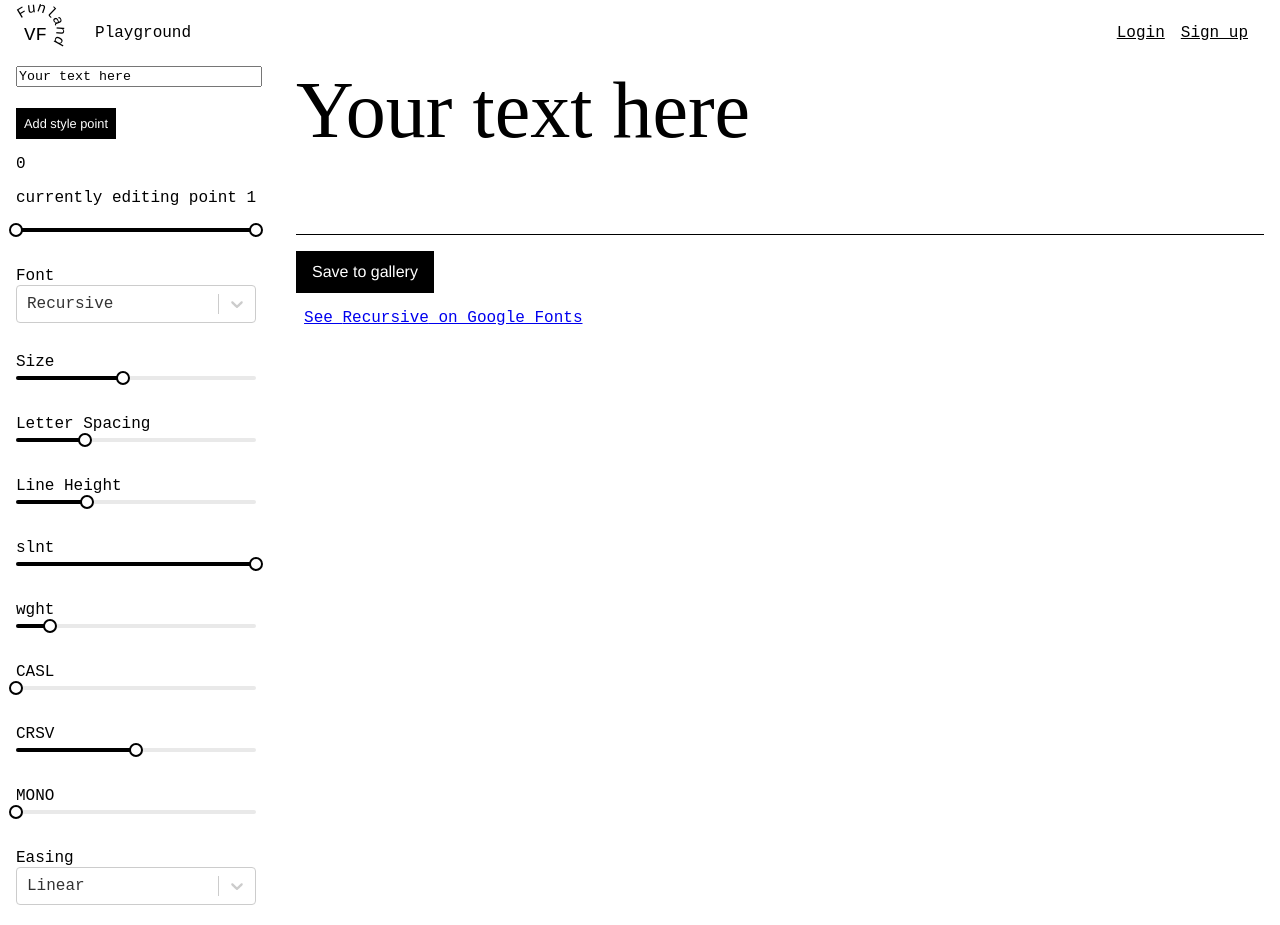
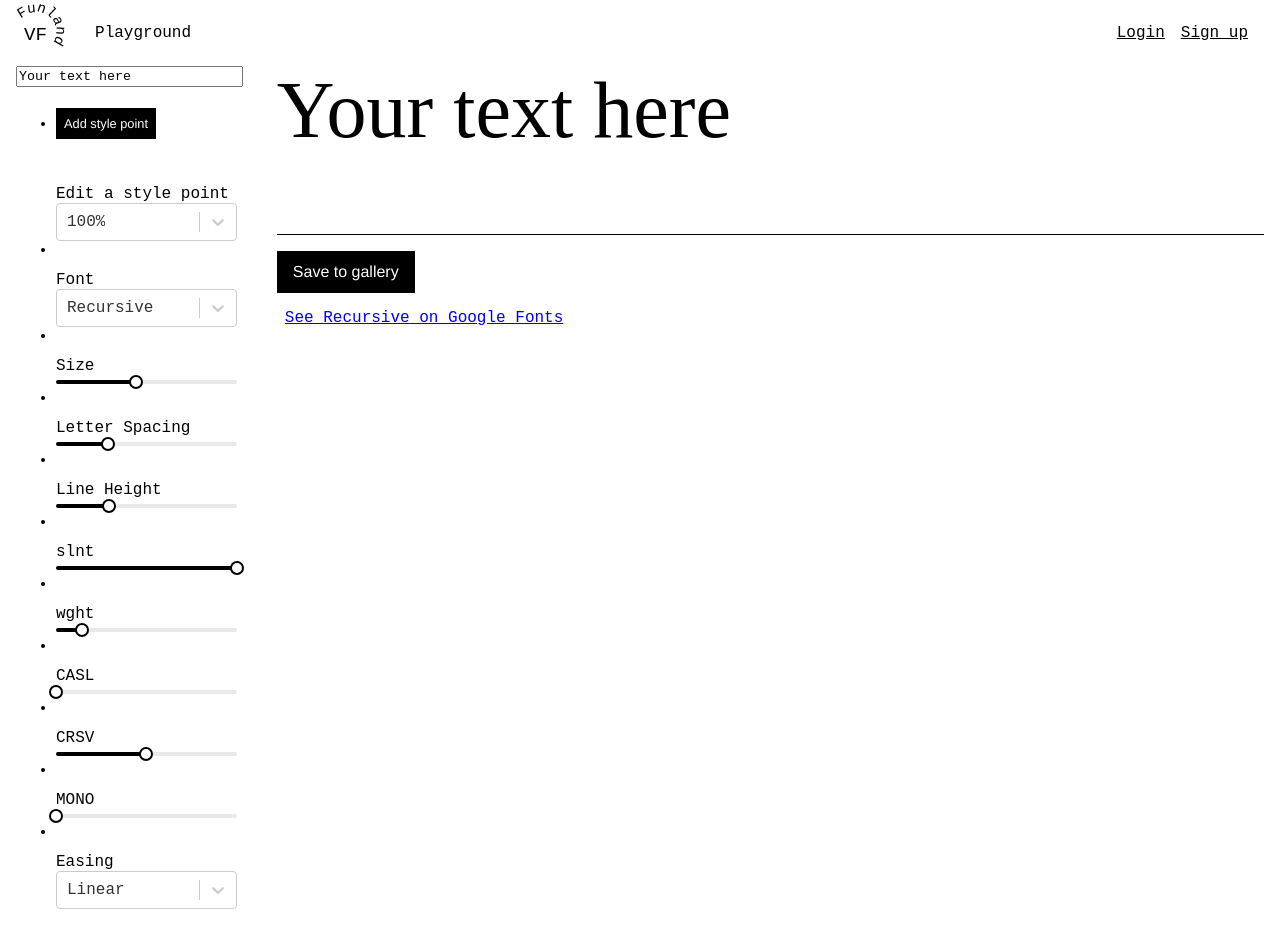
Before and after one commit to fraserpage/Variable-Font-Funland, a React (Create React App) app: page /playground/1 in a window 1280 px wide. Both pictures are taken after a click on the button "Add style point". Built offline with nearby package versions, Linux system fonts and the light colour scheme; no server answers; a web font is replaced by a local one.

Commit message:
final changes

```diff
--- a/src/components/WordArtControls/WordArtControls.jsx
+++ b/src/components/WordArtControls/WordArtControls.jsx
@@ -1,18 +1,11 @@
 import _ from 'lodash';
-import styled from 'styled-components';
 import Slider from 'rc-slider'
 import 'rc-slider/assets/index.css';
 import './WordArtControls.css'
 import Select from 'react-select'
 import FontOptions from '../FontOptions/FontOptions';
-import StylePointsControls from '../StylePointsControls/StylePointsControls';
 
-const List = styled.ul`
-  list-style: none;
-  margin: 0;
-  padding: 0;
-  max-width: 15rem;
-`
+
 const handleSlider = (e,i, props) => {
   const animation = props.currentlyEditing.animation
   const stylePoint = props.currentlyEditing.stylePoint
@@ -30,14 +23,31 @@ const handleSlider = (e,i, props) => {
 const handleAddStylePoint = (props) => {
   const animation = props.currentlyEditing.animation
   const animations = props.animations
-  // save the new length of the stylePoints list
-  const length = animations[animation].stylePoints.push(
-    // push a copy of stylePoint 0 to stylePoints
-    _.cloneDeep(animations[animation].stylePoints[0])
-  )
-  animations[animation].stylePoints[length - 1].point = 1
+  let length = animations[animation].stylePoints.length
+  let newCurr = 0
+  if (length === 1){
+    // save the new length of the stylePoints list
+    length = animations[animation].stylePoints.push(
+      // push a copy of stylePoint 0 to stylePoints
+      _.cloneDeep(animations[animation].stylePoints[0])
+    )
+    // set the new style point at 100%
+    animations[animation].stylePoints[length - 1].point = 1
+    newCurr = length - 1
+  }
+  else{
+    animations[animation].stylePoints.splice( length-1, 0,
+      _.cloneDeep(animations[animation].stylePoints[0])
+    )
+    length = animations[animation].stylePoints.length
+    let newPoint = animations[animation].stylePoints[length - 3].point + 0.2
+    newPoint = newPoint > 1 ? 0.99 : newPoint
+    console.log(newPoint)
+    animations[animation].stylePoints[length - 2].point = newPoint
+    newCurr = length - 2
+  }
   const currentlyEditing = props.currentlyEditing
-  currentlyEditing.stylePoint = length - 1
+  currentlyEditing.stylePoint = newCurr
   props.setPlaygroundState({
     animations,
     currentlyEditing
@@ -66,24 +76,41 @@ export default function WordArtControls(props){
   const animation = props.currentlyEditing.animation
   const stylePoint = props.currentlyEditing.stylePoint
   const currentStyle = props.animations[animation].stylePoints[stylePoint]
+  console.log(currentStyle)
+  const styleCtrlPts = props.animations[animation].stylePoints.map((s,i)=>(
+    {value: s.point, label: s.point*100+'%', index: i}
+  ))
 
   return(
     <div>
 
-      <div>
-        <button className='small' onClick={()=>handleAddStylePoint(props)}>Add style point</button>
-      </div>
 
-      {props.animations[animation].stylePoints.map((s,i) =>(
-        <p onClick={()=>handleChangeEditPoint(i,props)} key={i}>
-          { i === props.currentlyEditing.stylePoint && 'currently editing point '}
-          {s.point}
-        </p>
-      ))}
 
-      <StylePointsControls {...props} />
+      <ul id='controls'>
 
-      <List id='controls'>
+        <li>
+          <button className='small' onClick={()=>handleAddStylePoint(props)}>Add style point</button>
+
+          {styleCtrlPts.length > 1 &&
+            <>
+              <label id='points-ctrl'>Edit a style point</label>
+              <Select
+                aria-labelledby='points-ctrl'
+                options={styleCtrlPts}
+                value={{
+                  value:styleCtrlPts[props.currentlyEditing.stylePoint].value,
+                  label:styleCtrlPts[props.currentlyEditing.stylePoint].label,
+                  index:props.currentlyEditing.stylePoint
+                }}
+                onChange={(e)=>handleChangeEditPoint(e.index,props)}
+              />
+            </>
+          }
+          {styleCtrlPts.length > 2 &&
+          <>
+          </>
+          }
+        </li>
         <li>
           <FontOptions {...props}/>
         </li>
@@ -138,7 +165,7 @@ export default function WordArtControls(props){
             onChange={e=>handleSelect(e,'easing',props)}
           />
         </li>
-      </List>
+      </ul>
     </div>
   )
 }
```
